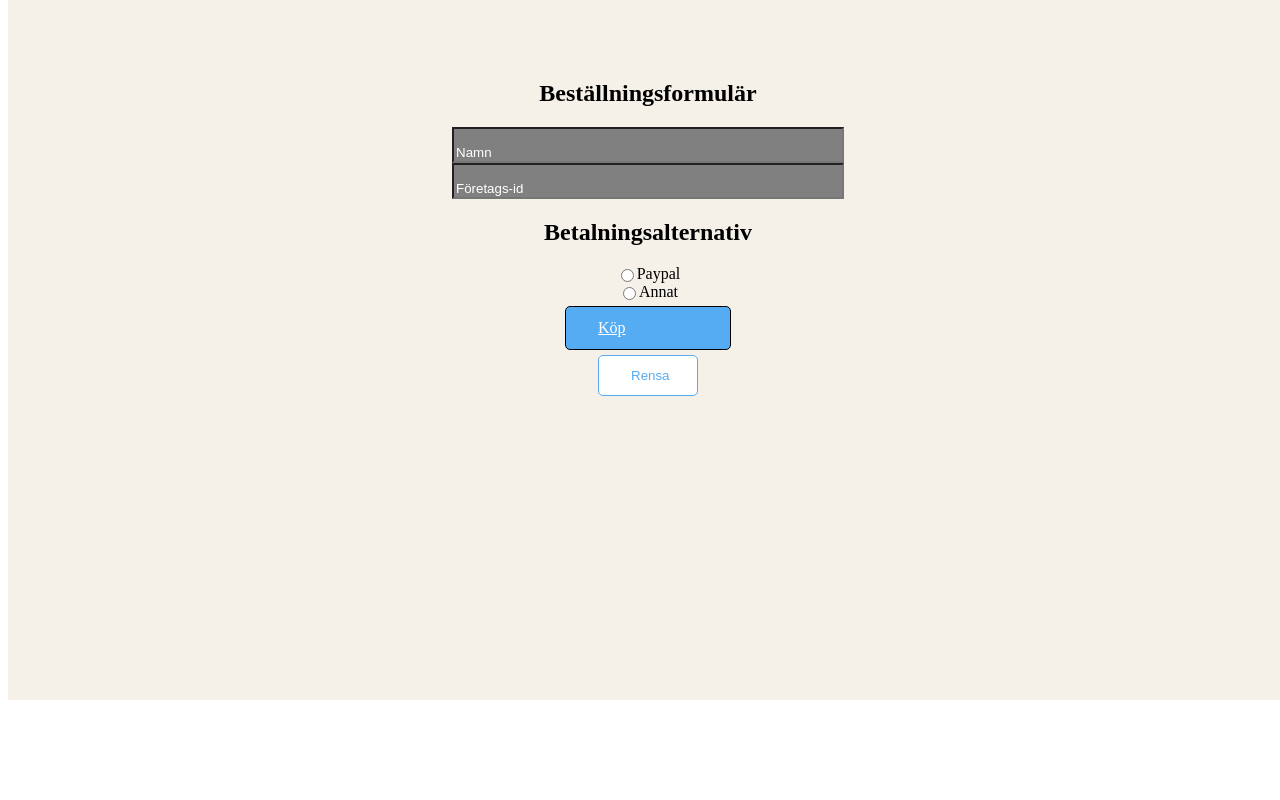
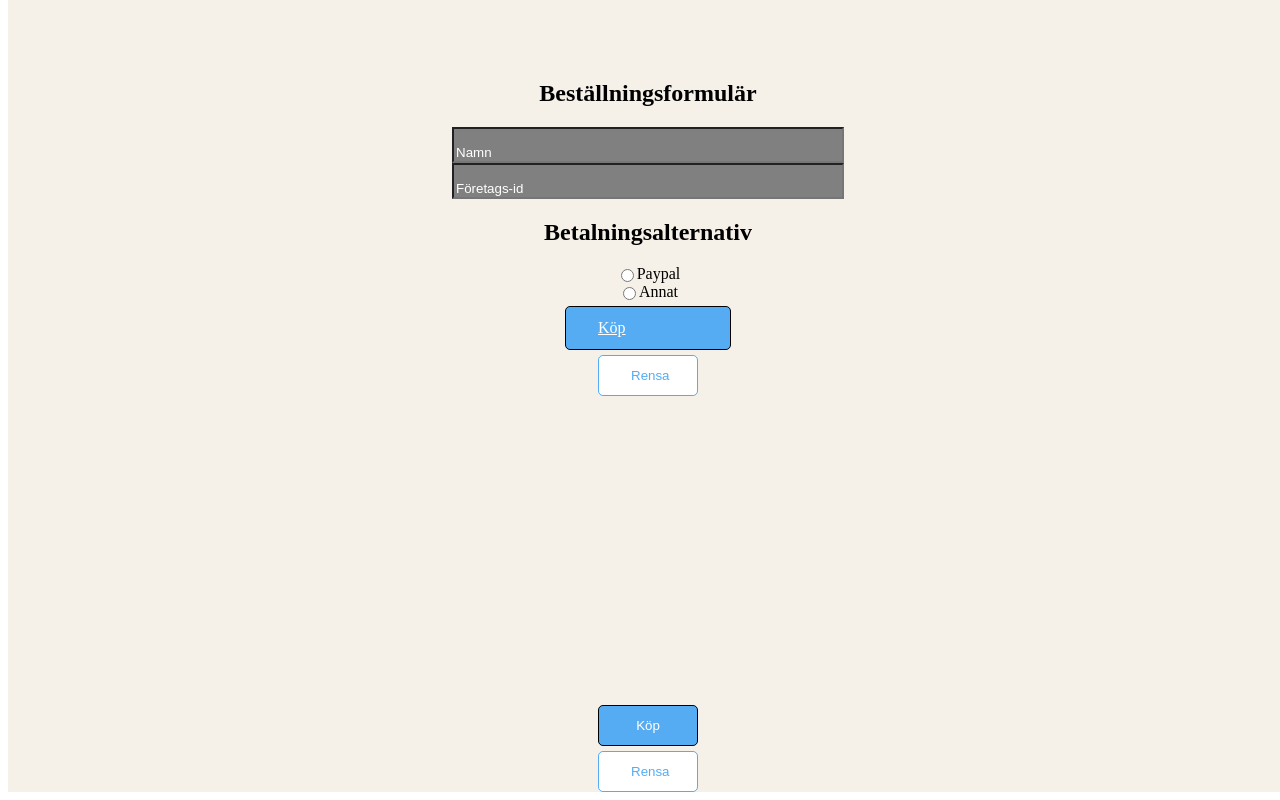
Before and after one commit to MariaLBovin/react-movie-webshop, a React (Vite) app: page /Checkout in a window 1280 px wide. Shown: the part 223-1023 px from the top of the page. Before the commit the page ends 931 px from the top, so only its background shows below. Built offline with nearby package versions, Linux system fonts and the light colour scheme; no server answers.

Commit message:
added handleReset

```diff
--- a/src/components/Checkout.tsx
+++ b/src/components/Checkout.tsx
@@ -5,9 +5,22 @@ import { OrderContext } from "../context/OrderContext";
 import { OrderList } from "./OrderList";
 import { StyledCheckoutWrapper} from "./styled/Wrappers";
 import { StyledH2 } from "./styled/StyledH2";
+import { StyledButtonPrimary } from "./styled/StyledButtonPrimary";
+import { StyledButtonSecondary } from "./styled/StyledButtonSecondary";
+
 
 export const Checkout = () => {
   const {order} = useContext(OrderContext)
+
+  const handleBuy = () => {
+    console.log('köp', order);
+    // localStorage.removeItem('order')
+
+}
+  const handleReset = () => {
+    console.log('rensa');
+
+  }
   return <>
     <StyledCheckoutWrapper>
     <StyledUL>
@@ -17,6 +30,8 @@ export const Checkout = () => {
     </StyledUL>
     <StyledH2>Total beställningssumma: {order.totalPrice} kr</StyledH2>
     <OrderForm></OrderForm>
+    <StyledButtonPrimary  onClick={handleBuy}>Köp</StyledButtonPrimary>
+    <StyledButtonSecondary onClick={handleReset}>Rensa</StyledButtonSecondary>
     </StyledCheckoutWrapper>
   </>;
 };
```
